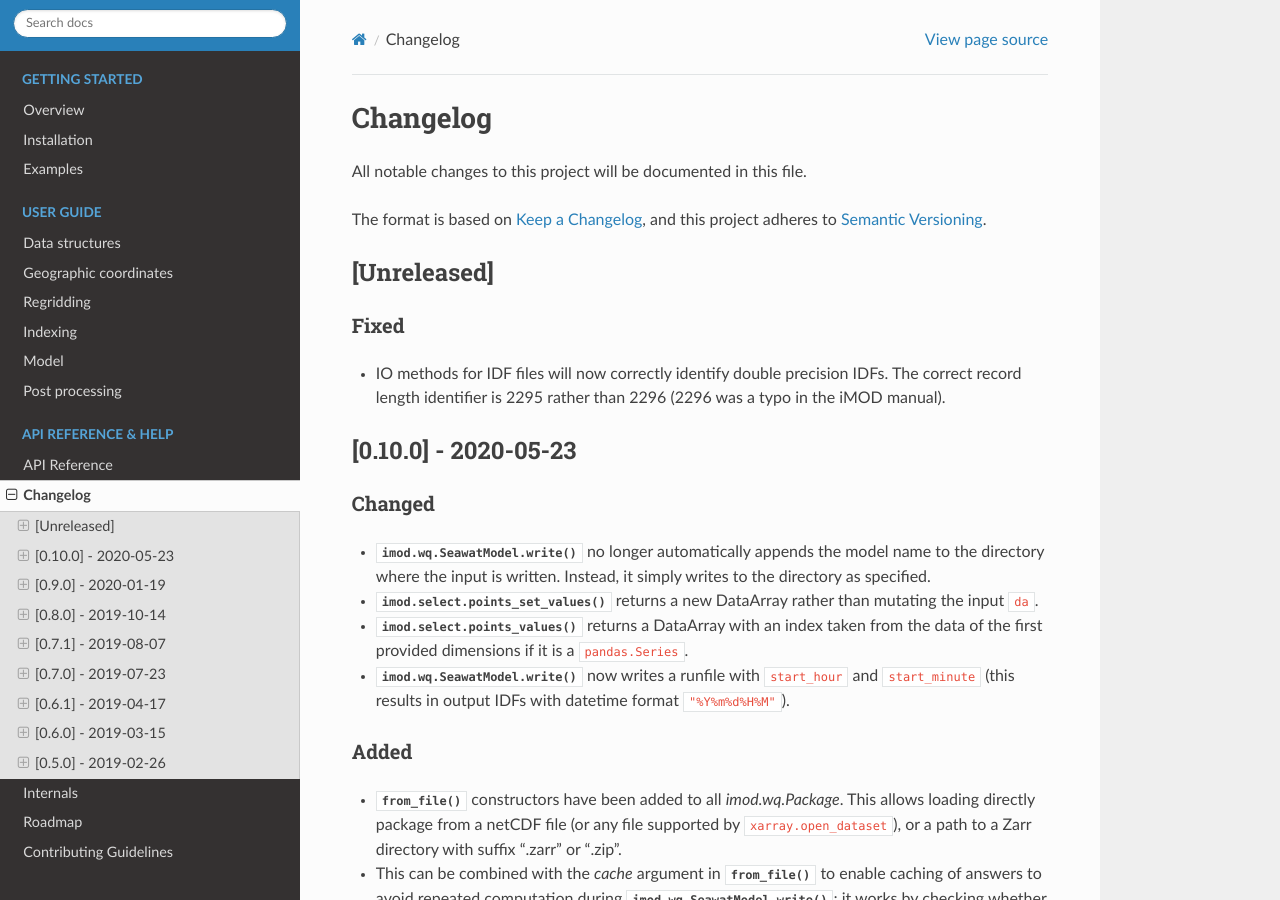
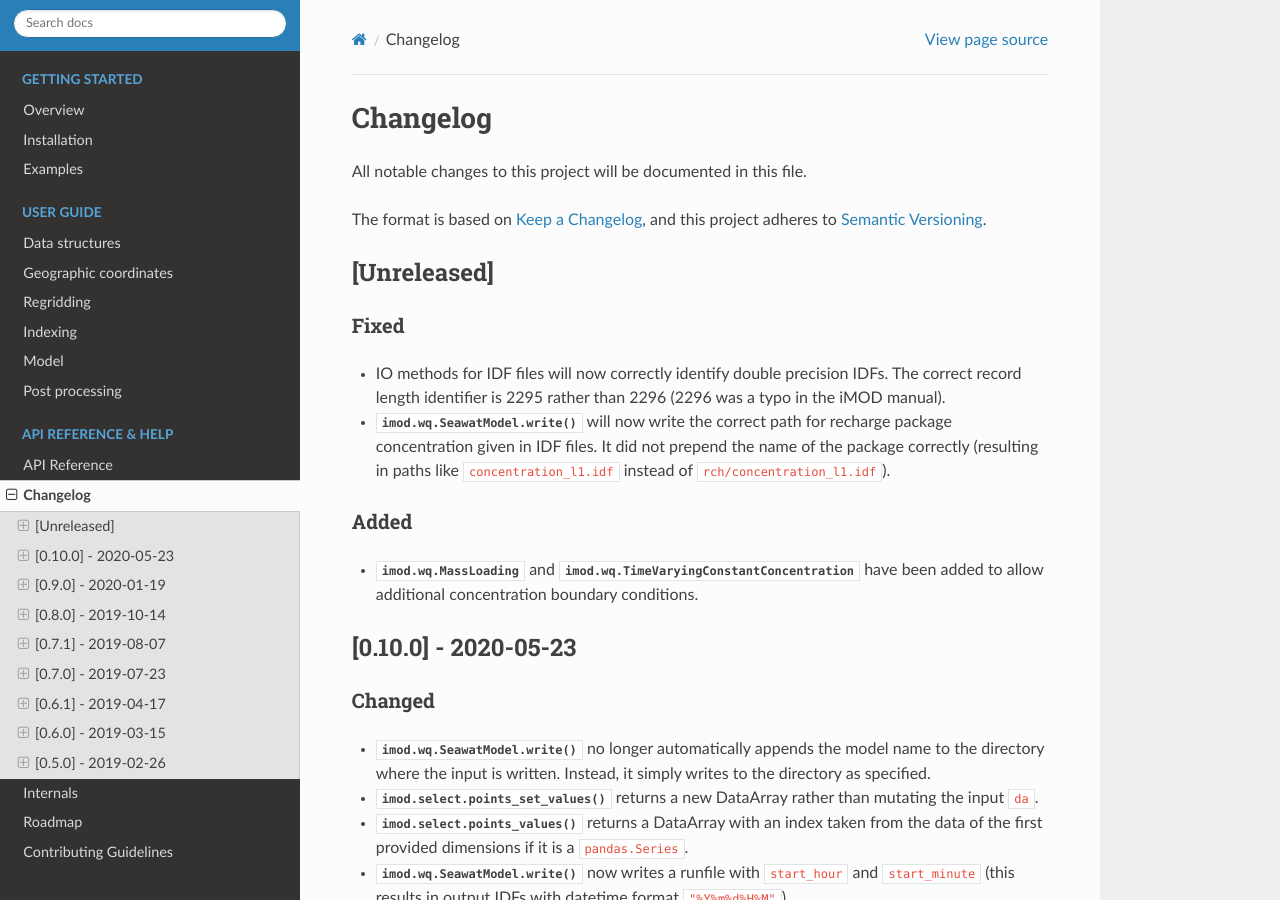
Before and after one commit to Deltares/imod-python, a Sphinx documentation site: the page built from docs/changelog.rst, in a window 1280 px wide and 900 px high. Built offline with Sphinx 7.4.7 and the Read the Docs theme 2.0.0, drawn with Linux system fonts in a browser that asks for light colours; the version number could not be read and is left out.

Commit message:
Update changelog

```diff
--- a/docs/changelog.rst
+++ b/docs/changelog.rst
@@ -14,6 +14,16 @@ Fixed
 -  IO methods for IDF files will now correctly identify double precision IDFs.
    The correct record length identifier is 2295 rather than 2296 (2296 was a
    typo in the iMOD manual).
+-  :meth:`imod.wq.SeawatModel.write()` will now write the correct path for
+   recharge package concentration given in IDF files. It did not prepend the
+   name of the package correctly (resulting in paths like
+   ``concentration_l1.idf`` instead of ``rch/concentration_l1.idf``).
+
+Added
+~~~~~
+-  :class:`imod.wq.MassLoading` and
+   :class:`imod.wq.TimeVaryingConstantConcentration` have been added to allow
+   additional concentration boundary conditions.
 
 [0.10.0] - 2020-05-23
 ---------------------
```
